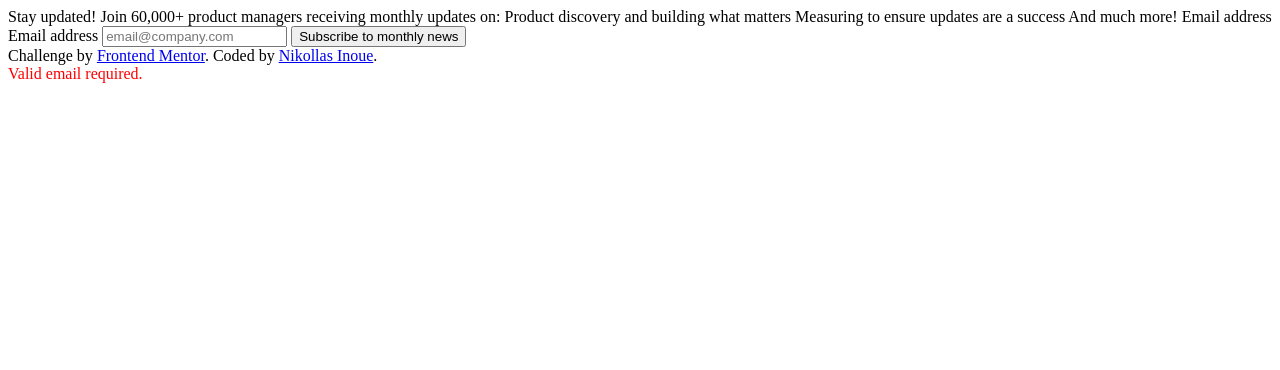
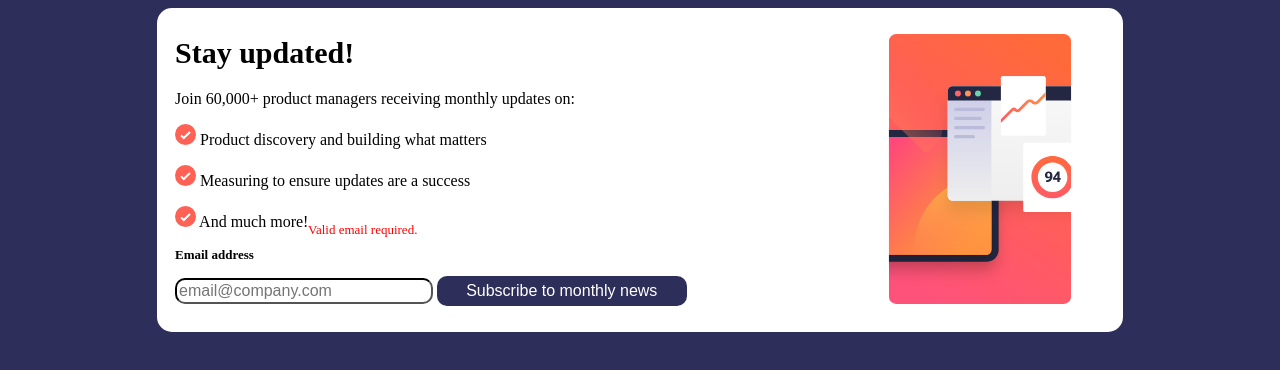
Before and after one commit to inouedev1/newsletter-sign-up-with-success-message-main, a plain HTML site: page index.html in a window 1280 px wide. Both pictures are taken after a click on the button "Subscribe to monthly news". Drawn offline with Linux system fonts and the light colour scheme.

Commit message:
const to var and css
Trocar var por const e css coisas

```diff
--- a/index.html
+++ b/index.html
@@ -15,31 +15,37 @@
 
 <body>
   <div class="everything" id="everything">
+    <img id="img1" class="img1" src="assets\images\illustration-sign-up-desktop.svg" alt="assets\images\illustration-sign-up-mobile.svg">
+  <header >
+    <h1>Stay updated!</h1>
+  </header>
+  <div id="join">
+    <p>Join 60,000+ product managers receiving monthly updates on:
 
-    Stay updated!
+    </p>
+  </div>
 
-    Join 60,000+ product managers receiving monthly updates on:
-
-    Product discovery and building what matters
-    Measuring to ensure updates are a success
-    And much more!
-
-    Email address
+  <div class="mark">
+    <p><img src="assets\images\icon-list.svg">  Product discovery and building what matters</p>
+    <p><img src="assets\images\icon-list.svg">  Measuring to ensure updates are a success</p>
+    <p><img src="assets\images\icon-list.svg">  And much more!</p>
+  </div>
 
     <form>
-      <label for="email">Email address</label>
+      <label for="email" ><p id="Email2"><strong>Email address</strong></p></label>
       <input type="text" id="email" name="email" placeholder="email@company.com">
-      <button type="button" onclick="validarEmail()">Subscribe to monthly news</button>
+      <button id="submitbtn" type="button" onclick="validarEmail()">Subscribe to monthly news</button>
     </form>
-    <div class="attribution">
-      Challenge by <a href="https://www.frontendmentor.io/challenges/newsletter-signup-form-with-success-message-3FC1AZbNrv" target="_blank">Frontend Mentor</a>.
-      Coded by <a href="https://github.com/inouedev1">Nikollas Inoue</a>.
-    </div>
-  </div>
-  <div id="resultado"></div>
-  <!-- Success message start -->
-  <div id="mensagem-validacao" class="mensagem-validacao">
-  </div>
+
+
+</div>
+
+
+<div id="resultado"></div>
+<!-- Success message start -->
+<div id="mensagem-validacao" class="mensagem-validacao">
+</div>
+<img id="img2" class="img2" src="assets\images\icon-success.svg">
 </body>
 
 </html>
--- a/script.js
+++ b/script.js
@@ -1,32 +1,39 @@
 function exibirMensagemValidacao(mensagem, valido) {
-  var mensagemElemento = document.getElementById("mensagem-validacao");
+  const mensagemElemento = document.getElementById("mensagem-validacao");
 
   if (valido) {
-    mensagemElemento.innerHTML = mensagem + '<span class="dismiss-button" onclick="fecharMensagem()">Dismiss</span>';
+    mensagemElemento.innerHTML = mensagem + '<span class="dismiss-button" onclick="fecharMensagem()">Dismiss message</span>';
     mensagemElemento.className = "mensagem-validacao valido";
     mensagemElemento.style.display = "block";
     everything.style.display = "none";
     resultado.style.display = "none";
+    img1.style.display = "none";
+    img2.style.display = "block";
   } else {
     mensagemElemento.style.display = "none";
   }
 }
 
 function fecharMensagem() {
-  var mensagemElemento = document.getElementById("mensagem-validacao");
+  const mensagemElemento = document.getElementById("mensagem-validacao");
   mensagemElemento.style.display = "none";
   everything.style.display = "block";
+  img1.style.display = "block";
+  img2.style.display = "none";
 }
 
 function validarEmail() {
-  var email = document.getElementById("email").value;
-  var regex = /^[^\s@]+@[^\s@]+\.[^\s@]+$/;
+  const email = document.getElementById("email").value;
+  const regex = /^[^\s@]+@[^\s@]+\.[^\s@]+$/;
 
   if (regex.test(email)) {
-    var mensagem = '<h1>Thanks for subscribing</h1>' + '<p> A confirmation email has been sent to ' + email + '. Please open it and click the button inside to confirm your subscription.</p>';
+    const mensagem = '<h1>Thanks for subscribing</h1>' + '<p> A confirmation email has been sent to <strong>' + email +
+    '</strong>. Please open it and click the button inside to confirm your subscription.</p>';
     exibirMensagemValidacao(mensagem, true);
   } else {
     resultado.innerHTML = "Valid email required.";
     resultado.style.color = "red";
+    resultado.style.display = "block";
+
   }
 }
--- a/styles.css
+++ b/styles.css
@@ -1,4 +1,9 @@
-.simsim { font-size: 15px;};
+body {
+  background-color: rgb(46, 46, 90);
+  color: black;
+}
+
+
 .attribution { font-size: 15px; text-align: center; };
 .attribution a { color: hsl(228, 45%, 44%); };
 .mensagem-validacao {
@@ -17,11 +22,6 @@
     cursor: pointer;
   }
 
-  .valido {
-    background-color: #c9fdd1;
-    border-color: #4caf50;
-    color: #4caf50;
-  }
 
   .invalido {
     background-color: #ffd1d1;
@@ -29,6 +29,87 @@
     color: #f44336;
   }
   .everything {
-  display: block;
- background-color: white;
+  font-size: 15px;
+  border-radius: 15px;
+  display: flexbox;
+  background-color: white;
+  align-items: center;
+  max-width: 1440px;
+  width: 75%;
+  max-height: 1000px;
+  padding:  8px 0px 18px 18px;
+  margin: auto;
 }
+.img1{
+ max-width: 270px;
+ max-height: 270px;
+ width: 100%;
+ float: right;
+ padding:18px 8px 18px 18px;
+
+  }
+
+p {
+  font-size: 16px;
+}
+
+#email{
+  border-radius: 10px;
+    height: 20px;
+    width: 250px;
+    border-color: black;
+    font-size: 16px;
+    background-color: white;
+    margin-bottom: 10px;
+}
+
+#submitbtn{
+  background-color: rgb(46, 46, 90);
+    color: white;
+    text-decoration: none;
+    border-style: dotted;
+    border-radius: 10px;
+    width: 250px;
+    height: 30px;
+    border-style: none;
+    font-size: 16px;
+    cursor: pointer;
+}
+
+#Email2{
+  font-size: 13px;
+  font-weight: 100;
+}
+
+#resultado{
+  margin-top: -110px;
+  margin-left: 300px;
+  font-size: 13px;
+}
+
+#mensagem-validacao{
+  display: none;
+  background-color: white;
+  color: rgb(46, 46, 90);
+  margin-top: 50px;
+  margin-left: 250px;
+  height: 250px;
+  width: 350px;
+  border-radius: 5px;
+  text-align: center;
+  padding-top: 50px;
+}
+
+.dismiss-button{
+  background-color: rgb(46, 46, 90);
+  color: white;
+  margin-top: 125px;
+  margin-bottom: 100px;
+  padding: 10px 10px 10px 10px;
+}
+#img2{
+  margin-top: -285px;
+  margin-left: 255px;
+  display:none;
+  width: 5%;
+}
```
